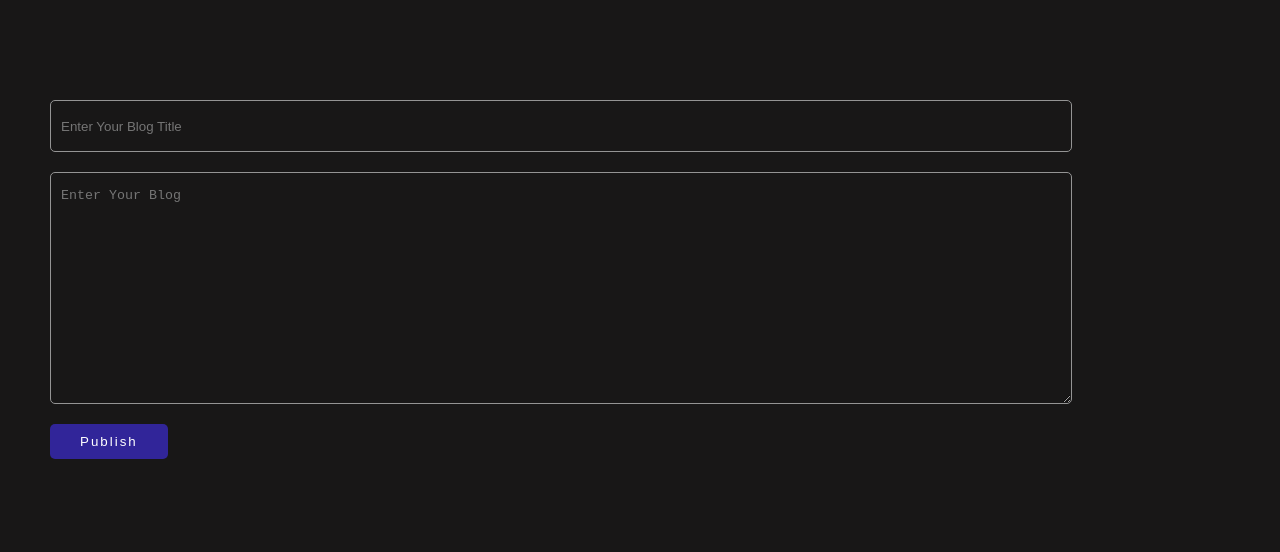
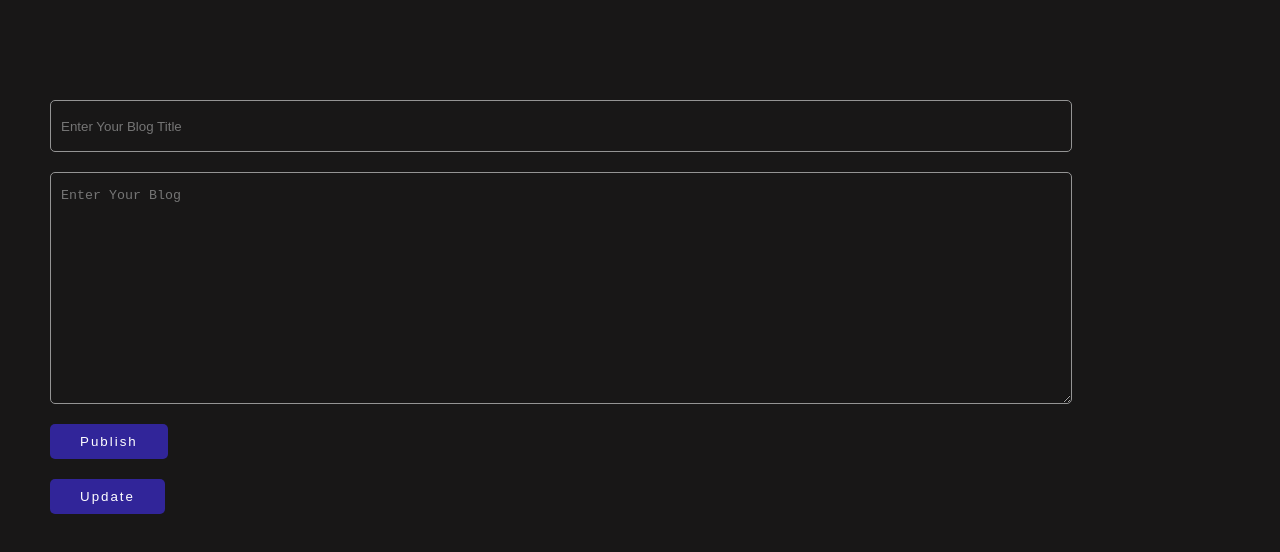
Before and after one commit to danish-shabbir-1/JavaScript, a plain HTML site: page Blog App/Dashboard.html in a window 1280 px wide. Shown: the part 80-632 px from the top of the page. Drawn offline with Linux system fonts and the light colour scheme; no server answers.

Commit message:
working update doc

```diff
--- a/Blog App/Dashboard.html
+++ b/Blog App/Dashboard.html
@@ -18,6 +18,7 @@
             <input id="blog-title" type="text" placeholder="Enter Your Blog Title">
             <textarea id="blog-detail" placeholder="Enter Your Blog" name="Enter Your Blog" cols="150" rows="15"></textarea>
             <button id="blog-publish">Publish</button>
+            <button id="blog-update">Update</button>
         </div>
         <div id="Blog-post"></div>
     </div>
```
